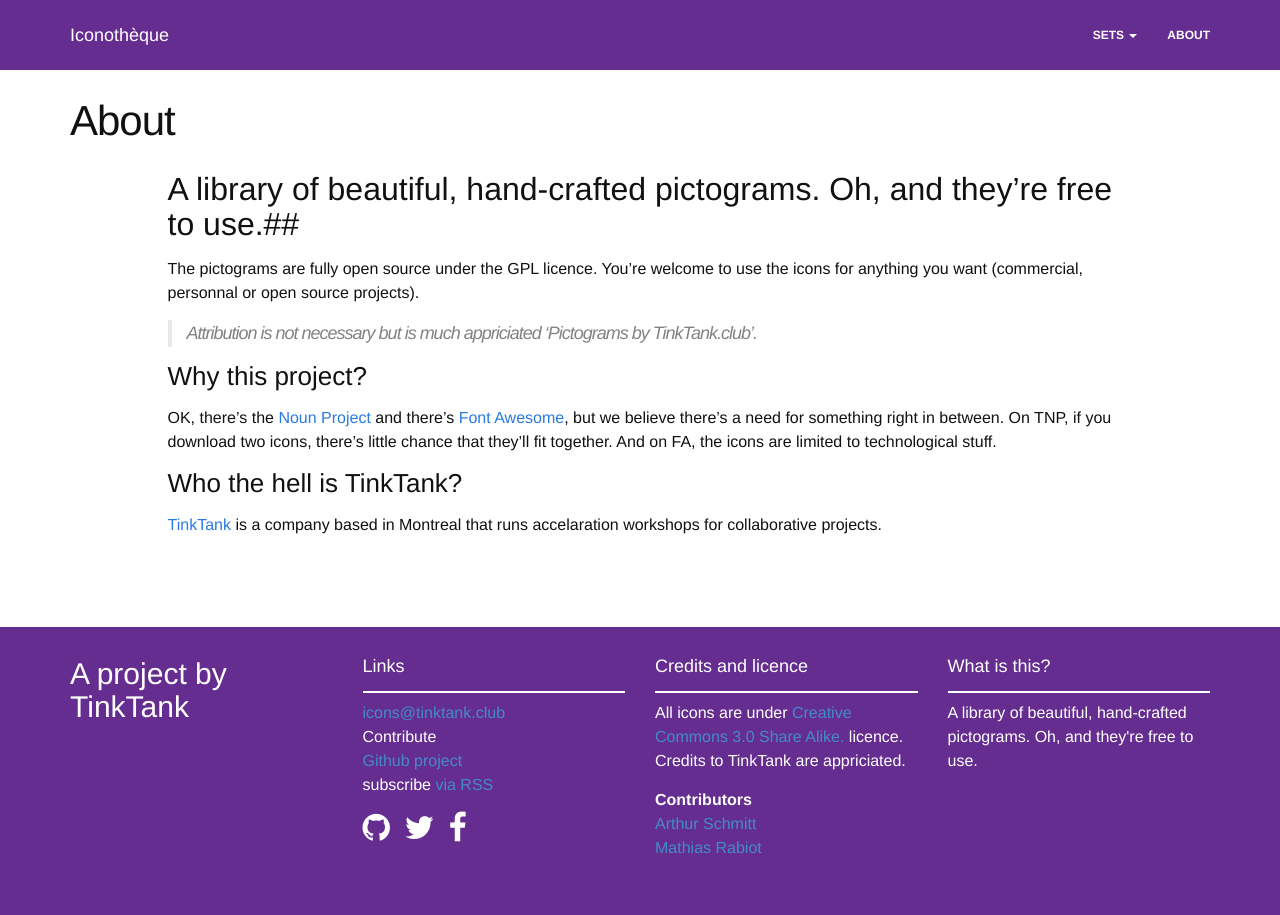
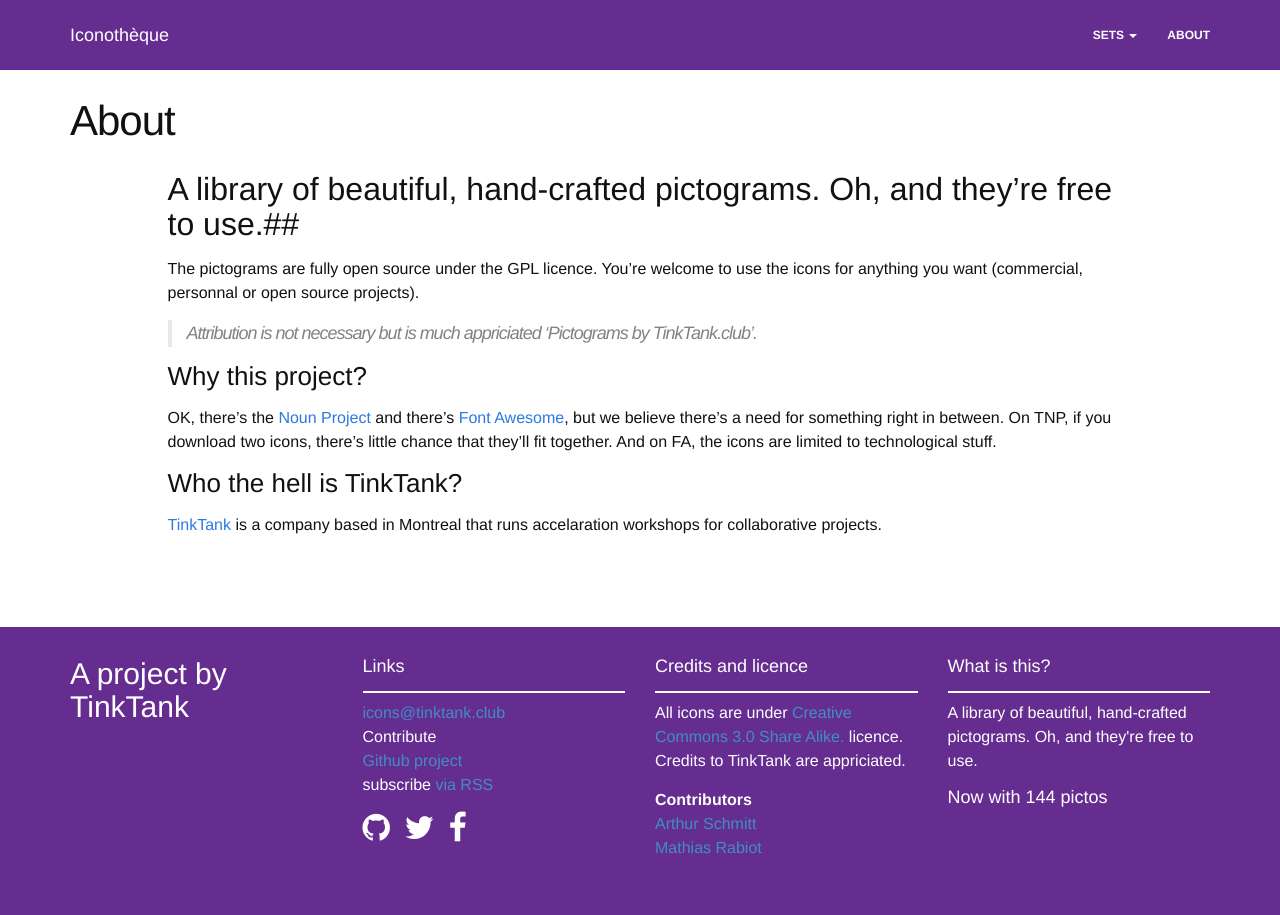
Before and after one commit to TinkTankMTL/icon-set, a Jekyll site: the page built from about.md, in a window 1280 px wide. Built offline with Jekyll 4.4.1, drawn with Linux system fonts in a browser that asks for light colours; nearby versions of some CDN libraries.

Commit message:
now with picto count

```diff
--- a/_includes/footer.html
+++ b/_includes/footer.html
@@ -38,6 +38,7 @@
         <h3>What is this?</h3>
         <div class="hline-w"></div>
         <p class="text">{{ site.description }}</p>
+        <h3>Now with {{ site.icons | size }} pictos</h3>
       </div>
     </div>
 
```
